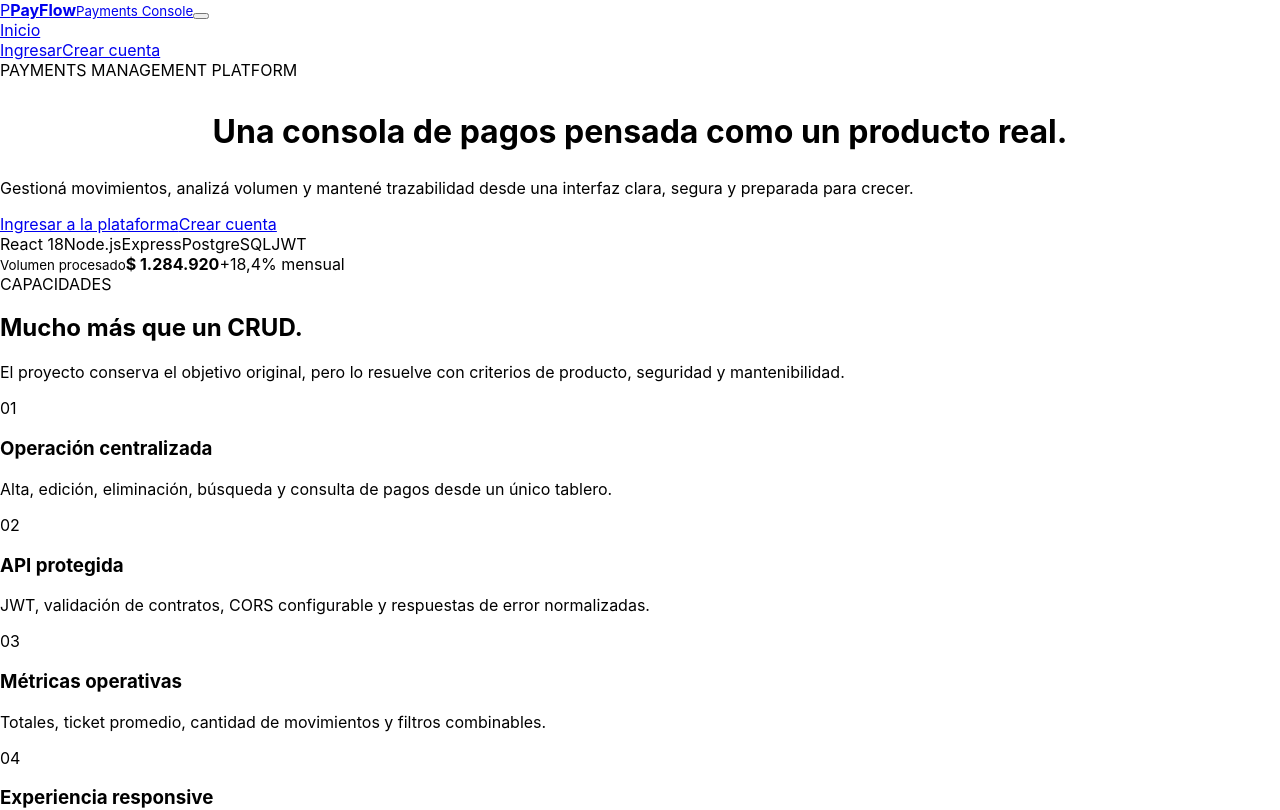
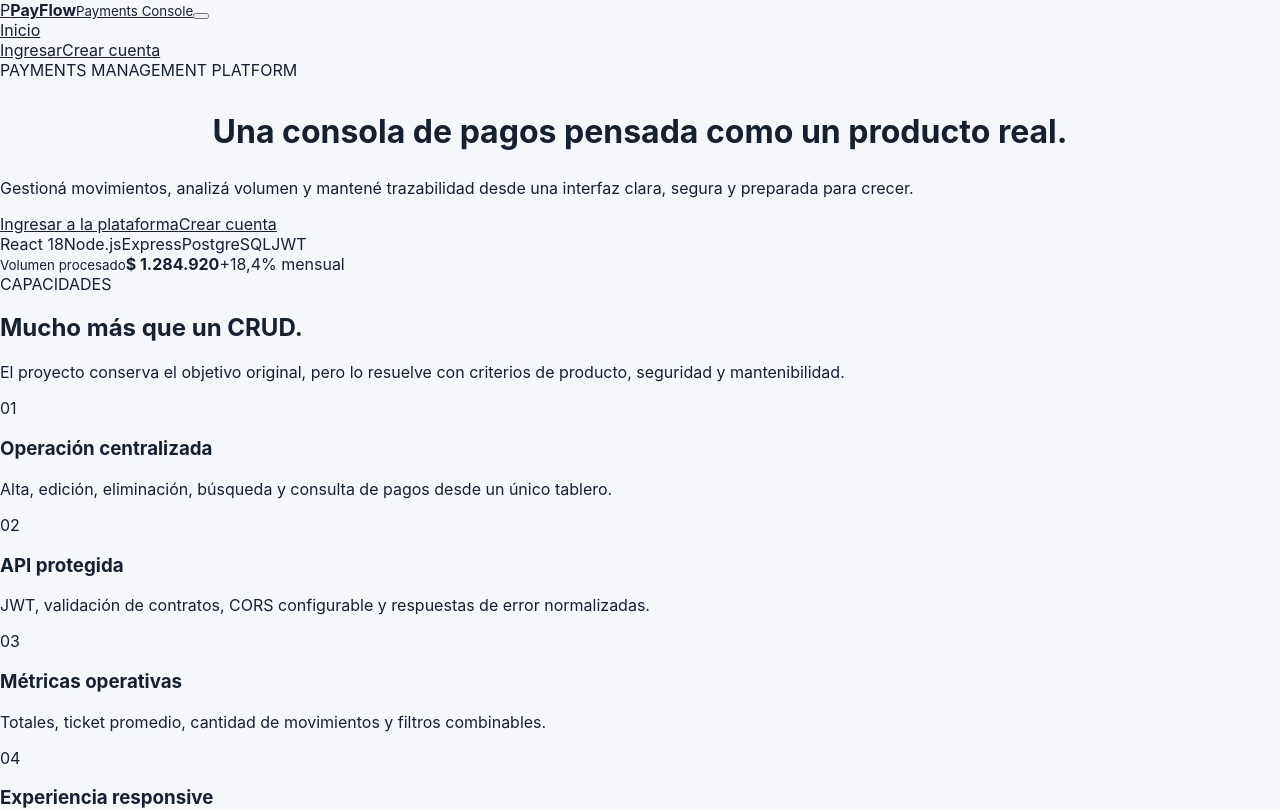
Before and after one commit to Drako01/api-rest-pagos, a React (Create React App) app in the folder frontend/: page / in a window 1280 px wide. Shown: the top 810 px of the page. Built offline with nearby package versions, Linux system fonts and the light colour scheme; no server answers.

Commit message:
feat(frontend): establish design tokens and global reset

```diff
--- a/frontend/src/index.css
+++ b/frontend/src/index.css
@@ -1,13 +1,48 @@
+:root {
+  color-scheme: light;
+  --bg: #f5f7fb;
+  --surface: #ffffff;
+  --surface-muted: #f0f4f8;
+  --surface-dark: #0b1324;
+  --text: #152033;
+  --text-muted: #64748b;
+  --text-soft: #94a3b8;
+  --line: #dfe6ef;
+  --line-strong: #cbd5e1;
+  --primary: #2563eb;
+  --primary-dark: #1d4ed8;
+  --primary-soft: #e8f0ff;
+  --success: #0f9f6e;
+  --success-soft: #e9f9f2;
+  --danger: #dc2626;
+  --danger-soft: #fff0f0;
+  --warning: #b7791f;
+  --radius-sm: 10px;
+  --radius-md: 16px;
+  --radius-lg: 24px;
+  --shadow-sm: 0 1px 2px rgba(15, 23, 42, 0.05);
+  --shadow-md: 0 14px 40px rgba(15, 23, 42, 0.08);
+  --shadow-lg: 0 24px 70px rgba(15, 23, 42, 0.14);
+  --shell: min(1180px, calc(100vw - 40px));
+}
+
+* { box-sizing: border-box; }
+html { scroll-behavior: smooth; }
 body {
   margin: 0;
-  font-family: -apple-system, BlinkMacSystemFont, 'Segoe UI', 'Roboto', 'Oxygen',
-    'Ubuntu', 'Cantarell', 'Fira Sans', 'Droid Sans', 'Helvetica Neue',
-    sans-serif;
+  min-width: 320px;
+  background: var(--bg);
+  color: var(--text);
+  font-family: Inter, ui-sans-serif, -apple-system, BlinkMacSystemFont, "Segoe UI", sans-serif;
   -webkit-font-smoothing: antialiased;
-  -moz-osx-font-smoothing: grayscale;
+  text-rendering: optimizeLegibility;
 }
+button, input, select, textarea { font: inherit; }
+button, a { -webkit-tap-highlight-color: transparent; }
+a { color: inherit; }
+img { max-width: 100%; display: block; }
+::selection { background: #cfe0ff; color: #10224a; }
 
-code {
-  font-family: source-code-pro, Menlo, Monaco, Consolas, 'Courier New',
-    monospace;
+@media (max-width: 640px) {
+  :root { --shell: min(100% - 24px, 1180px); }
 }
```
